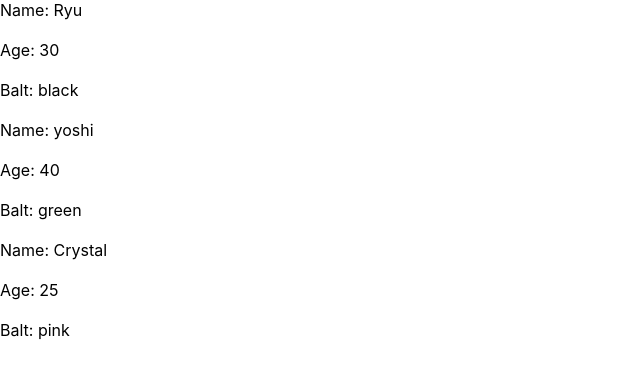
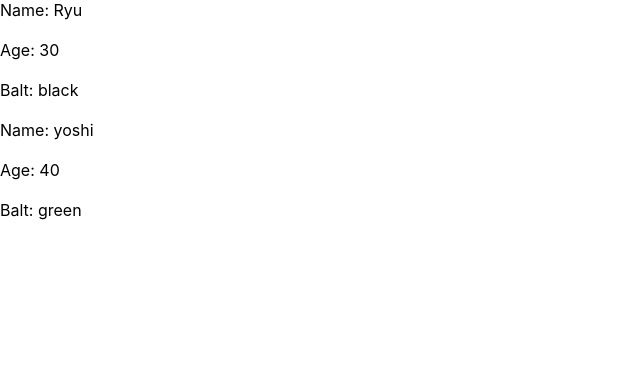
Before and after one commit to wagolemusa/reactpractice, a React (Create React App) app: page / in a window 1280 px wide. Shown: the top 378 px of the page, without its empty margins (0-640 px from the left). Built offline with nearby package versions, Linux system fonts and the light colour scheme.

Commit message:
using if else conditions i the project

```diff
--- a/src/Nestapp.js
+++ b/src/Nestapp.js
@@ -3,18 +3,15 @@ import React from 'react';
 // function
 const  Nestapp = ({ ningas }) => {
 
-        // function for calling in array
-        // const { ningas } = props;
-
         // functin to display each data from array
         const ningasList = ningas.map(show => {
-            return (
+            return  show.age > 25 ? (
                 <div className="nest" key={show.id}>
-                <div>Name: {show.name}</div><br/>
-                <div>Age:  {show.age}</div><br/>
-                <div>Balt: {show.belt}</div><br/>
-            </div>
-            )
+                    <div>Name: {show.name}</div><br/>
+                    <div>Age:  {show.age}</div><br/>
+                    <div>Balt: {show.belt}</div><br/>
+                </div>
+            ): null;
         })
         return (
             <div className="ninja">
```
